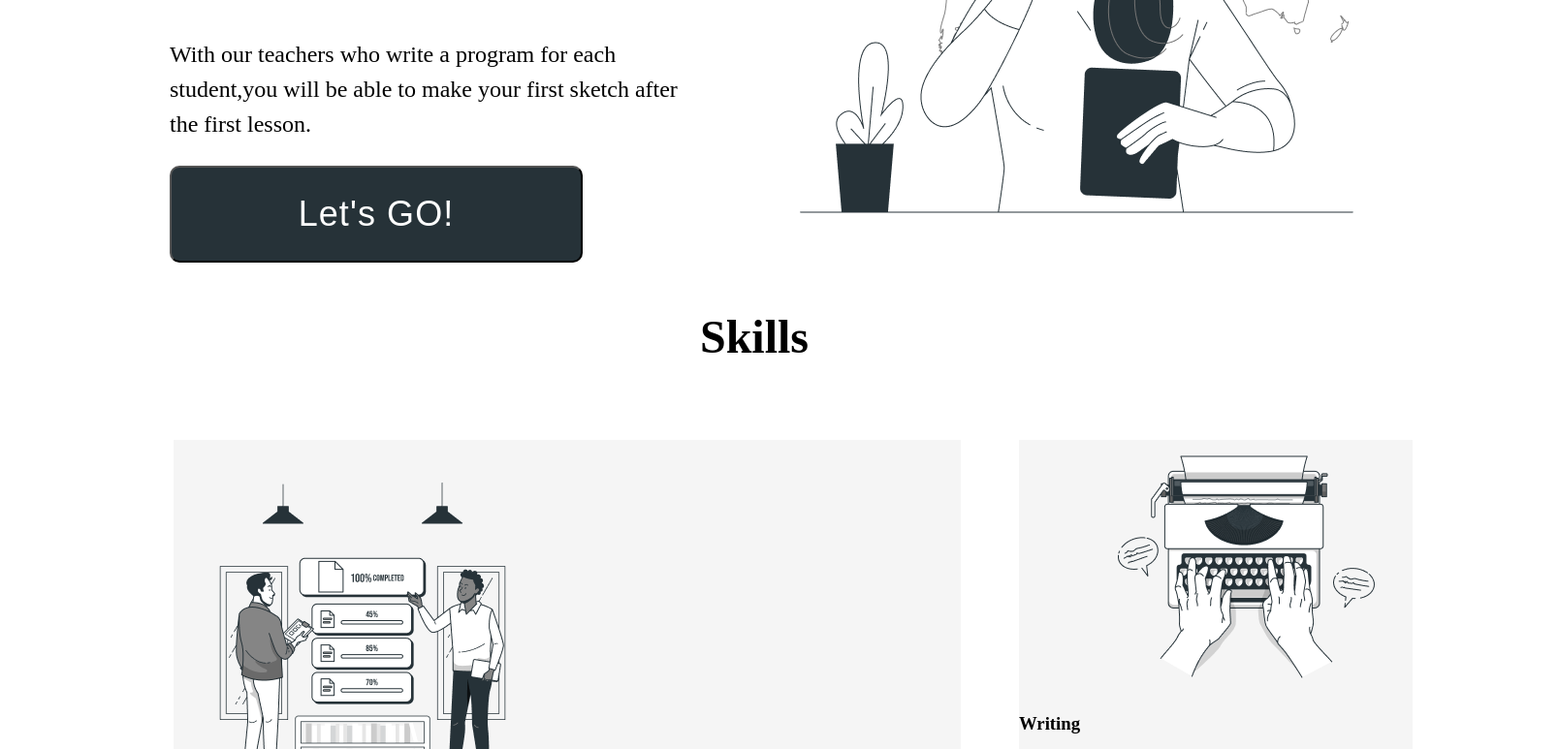
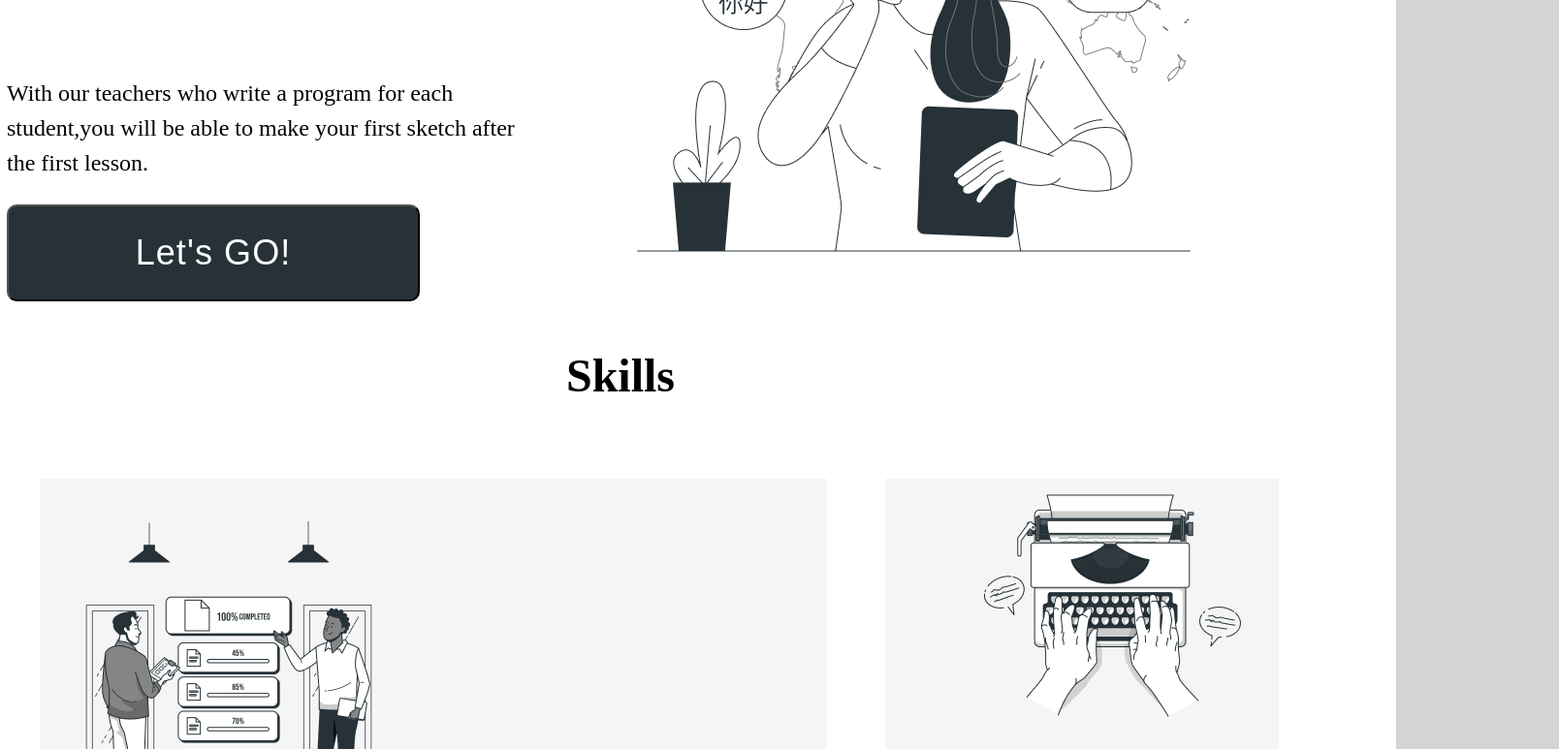
Before and after one commit to hoocher/test, a plain HTML site: page index.html in a window 1280 px wide. Shown: the part 466-1239 px from the top of the page at 97% size, 1608 px wide, since content can reach past the window. Drawn offline with Linux system fonts and the light colour scheme.

Commit message:
visual fratures

```diff
--- a/css/style.css
+++ b/css/style.css
@@ -1,9 +1,9 @@
 body {
     display: flex;
     flex-flow: column nowrap;
-    width: 1600px;
-    height: 4422px;
-    background-color: #ffffff;
+    background: #d5d4d4;
+    padding: 40px;
+    align-items: center;
 }
 
 .link {
@@ -12,6 +12,18 @@ body {
 
 .list {
     list-style: none;
+}
+
+
+/* Wrapper */
+.wrapper {
+    display: flex;
+    flex-flow: column nowrap;
+    width: 1600px;
+    height: 4422px;
+    background-color: #FFFFFF;
+    align-items: center;
+
 }
 
 /*  */
@@ -24,7 +36,6 @@ body {
     height: 70px;
     justify-content: space-around;
     margin-top: 57px;
-    margin-left: 131px;
 }
 
 /*logo */
@@ -77,7 +88,6 @@ body {
     display: flex;
     flex-flow: row nowrap;
     margin-top: 55px;
-    margin-left: 131px;
 }
 
 .left-side {
@@ -128,7 +138,6 @@ body {
     justify-content: center;
     width: 1338px;
     height: 1079px;
-    margin-left: 101px;
 }
 
 .skills-group {
@@ -163,5 +172,4 @@ body {
 
 .vert {
     flex: 2;
-
 }
--- a/index.html
+++ b/index.html
@@ -10,6 +10,7 @@
 </head>
 
 <body>
+    <div class="wrapper">
         <header class="header">
             <a class="logo-color1 link" href="./index.html">Brit<samp class="logo-color2">lex</samp></a>
             <ul class="header-nav-container">
@@ -25,7 +26,8 @@
             <section class="main-section">
                 <section class="left-side">
                     <h1 class="main-title">Learn Any Foreign Language</h1>
-                <p class="main-description">With our teachers who write a program for each student,you will be able to
+                    <p class="main-description">With our teachers who write a program for each student,you will be able
+                        to
                         make your first sketch after the first lesson.</p>
                     <button class="main-button" type="button">Let's GO!</button>
                 </section>
@@ -74,7 +76,7 @@
                 </ul>
             </section>
         </main>
-
+    </div>
 </body>
 
 </html>
```
Lines whose indentation alone changed are shown as unchanged.
